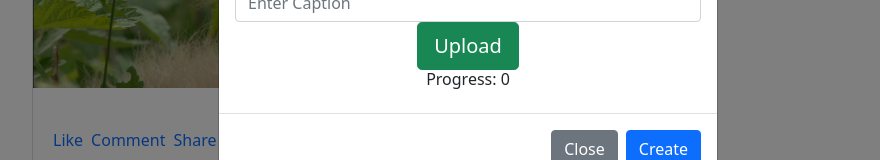
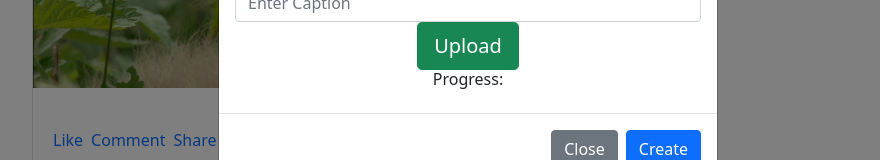
Before and after one commit to maskudo/instagram-clone, a React (Create React App) app: page / in a window 1280 px wide. Both pictures are taken after a click on the button "Create Post". Shown: the part 371-531 px from the top of the page, without its empty margins (172-1052 px from the left). Built offline with nearby package versions, Linux system fonts and the light colour scheme; no server answers.

Commit message:
reset form after submit

```diff
--- a/src/components/Sidebar.js
+++ b/src/components/Sidebar.js
@@ -16,7 +16,7 @@ const updateUserPosts = async (username, post) => {
 function Sidebar() {
   const { user } = useContext(UserContext);
   const [postCaption, setPostCaption] = useState();
-  const [progress, setProgress] = useState(0);
+  const [progress, setProgress] = useState("");
 
   const handleChange = (e) => {
     if (e.target.files[0].size > 1024 * 1024 * 2) {
@@ -25,6 +25,7 @@ function Sidebar() {
     } else {
       console.log(e.target.files[0]);
     }
+    setProgress("");
   };
   const OnSubmit = (e) => {
     e.preventDefault();
@@ -44,6 +45,7 @@ function Sidebar() {
         setProgress(error.message);
       },
       () => {
+        document.getElementById("post-form").reset();
         // Handle successful uploads on complete
         // For instance, get the download URL: https://firebasestorage.googleapis.com/...
         getDownloadURL(uploadTask.snapshot.ref).then((downloadURL) => {
@@ -89,10 +91,11 @@ function Sidebar() {
               ></button>
             </div>
             <div class="modal-body">
-              <form onSubmit={OnSubmit}>
+              <form id="post-form" onSubmit={OnSubmit}>
                 <input
                   name="picture"
                   type="file"
+                  required
                   className="form-control form-control-sm"
                   placeholder="Picture"
                   id="picture"
@@ -101,6 +104,7 @@ function Sidebar() {
                 />
                 <input
                   type="text"
+                  name="caption"
                   className="form-control"
                   placeholder="Enter Caption"
                   id="caption"
```
